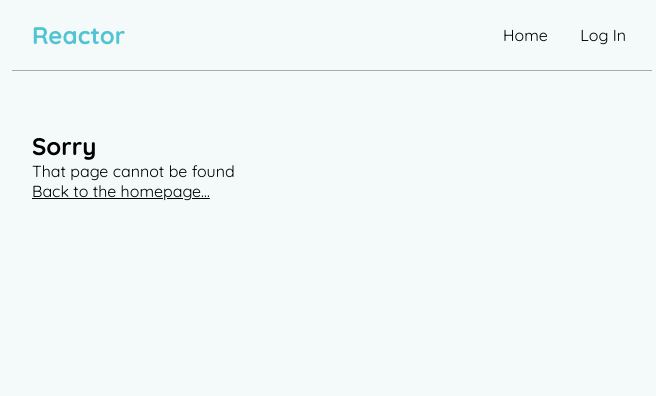
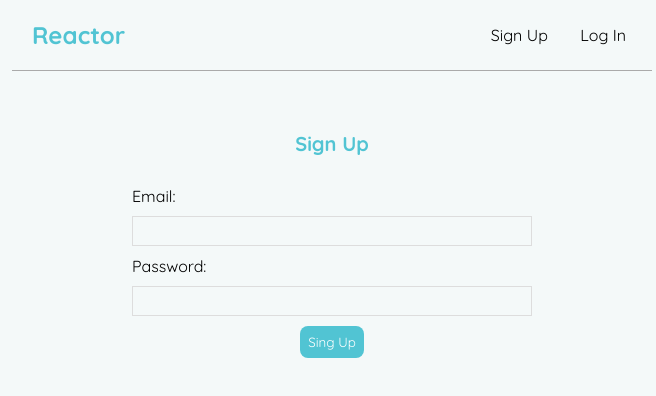
Before and after one commit to louiskwt/lt-blog, a React (Create React App) app: page /signup in a window 1280 px wide. Shown: the top 396 px of the page, without its empty margins (308-964 px from the left). Built offline with nearby package versions, Linux system fonts and the light colour scheme; no server answers.

Commit message:
built Signup page and sign up function

```diff
--- a/src/App.js
+++ b/src/App.js
@@ -12,6 +12,7 @@ import {
 import NotFound from './comps/NotFound';
 import UserContext from './context/userContext';
 import Login from './comps/Login';
+import Signup from './comps/Signup';
 
 function App() {
 	const [user, setUser] = useState(null);
@@ -27,6 +28,9 @@ function App() {
 							</Route>
 							<Route path='/login'>
 								<Login />
+							</Route>
+							<Route path='/signup'>
+								<Signup />
 							</Route>
 							<Route path='/create'>
 								{user !== null ? (
--- a/src/comps/Navbar.js
+++ b/src/comps/Navbar.js
@@ -9,7 +9,11 @@ const Navbar = () => {
 		<nav className='navbar'>
 			<h1>Reactor</h1>
 			<div className='links'>
-				<Link to='/'>Home </Link>
+				{user ? (
+					<Link to='/'>Home </Link>
+				) : (
+					<Link to='/signup'>Sign Up </Link>
+				)}
 				{user ? (
 					<Link to='/create'>New Blog </Link>
 				) : (
--- /dev/null
+++ b/src/comps/Signup.js
@@ -0,0 +1,71 @@
+import React, { useState, useContext } from 'react';
+import { fireAuth } from '../firebase/config';
+import { useHistory } from 'react-router-dom';
+import UserContext from '../context/userContext';
+
+const Signup = () => {
+	const [email, setEmail] = useState('');
+	const [password, setPassword] = useState('');
+	const { setUser } = useContext(UserContext);
+
+	const history = useHistory();
+
+	const handleSubmit = (e) => {
+		e.preventDefault();
+		fireAuth
+			.createUserWithEmailAndPassword(email, password)
+			.then((userCredential) => {
+				// Signed In
+				const user = userCredential.user.email;
+				// Clear input
+				setEmail('');
+				setPassword('');
+				// Generate a user name based on that login email
+				let username = '';
+				for (let i in user) {
+					if (user[i] === '@') {
+						username = user.slice(0, i);
+					}
+				}
+				// Set user
+				setUser({
+					id: user,
+					name: username
+				});
+				// redirect to home page
+				history.push('/');
+			})
+			.catch((error) => {
+				const errorCode = error.code;
+				const errorMessage = error.message;
+				console.log(errorCode + ':' + errorMessage);
+				alert(errorMessage);
+			});
+	};
+
+	return (
+		<div className='form'>
+			<h2>Sign Up</h2>
+			<form onSubmit={handleSubmit}>
+				<label>Email:</label>
+				<input
+					type='email'
+					value={email}
+					onChange={(e) => setEmail(e.target.value)}
+					required
+				/>
+				<label>Password:</label>
+				<input
+					type='password'
+					value={password}
+					onChange={(e) => setPassword(e.target.value)}
+					required
+				/>
+
+				<button>Sing Up</button>
+			</form>
+		</div>
+	);
+};
+
+export default Signup;
```
